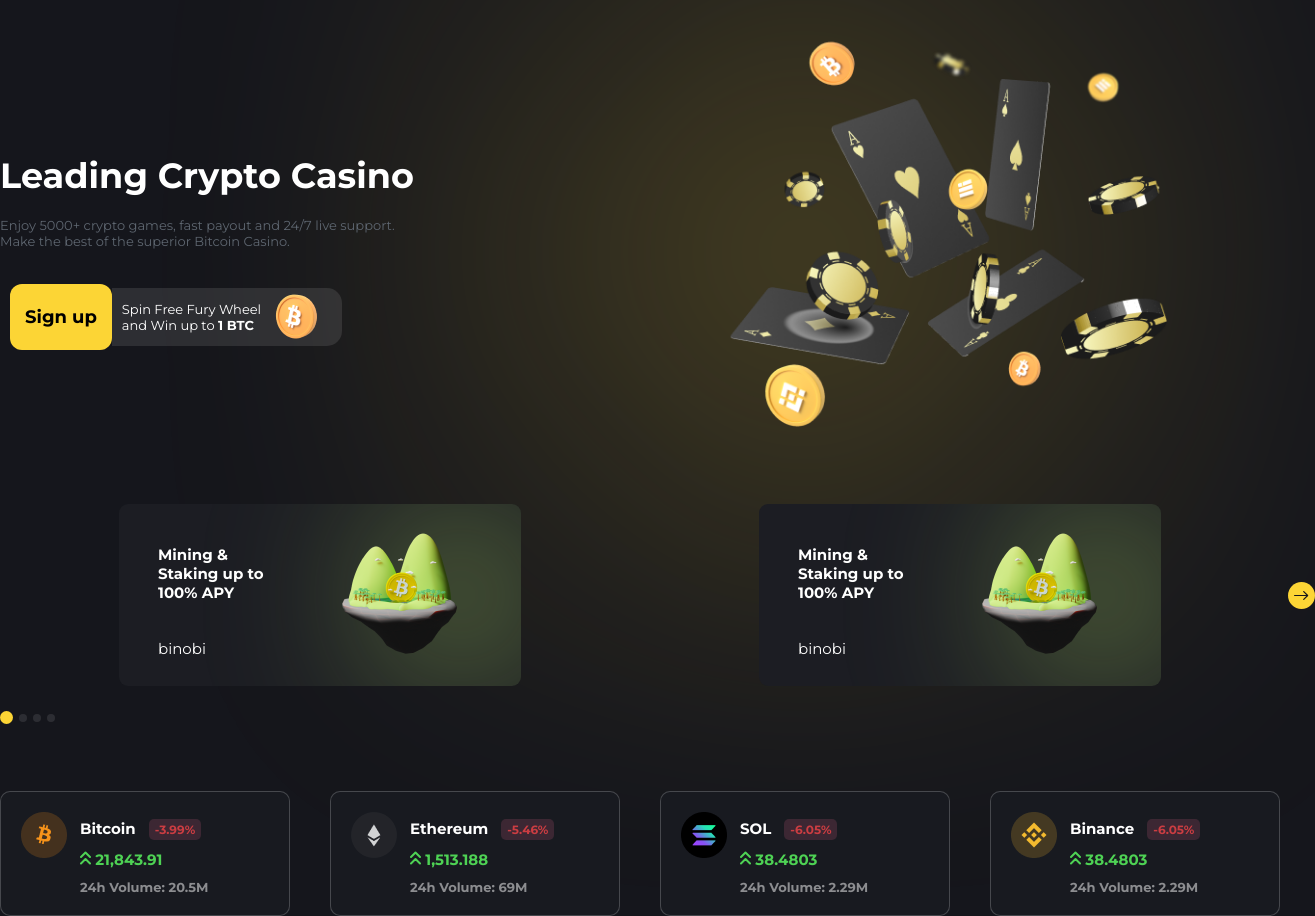
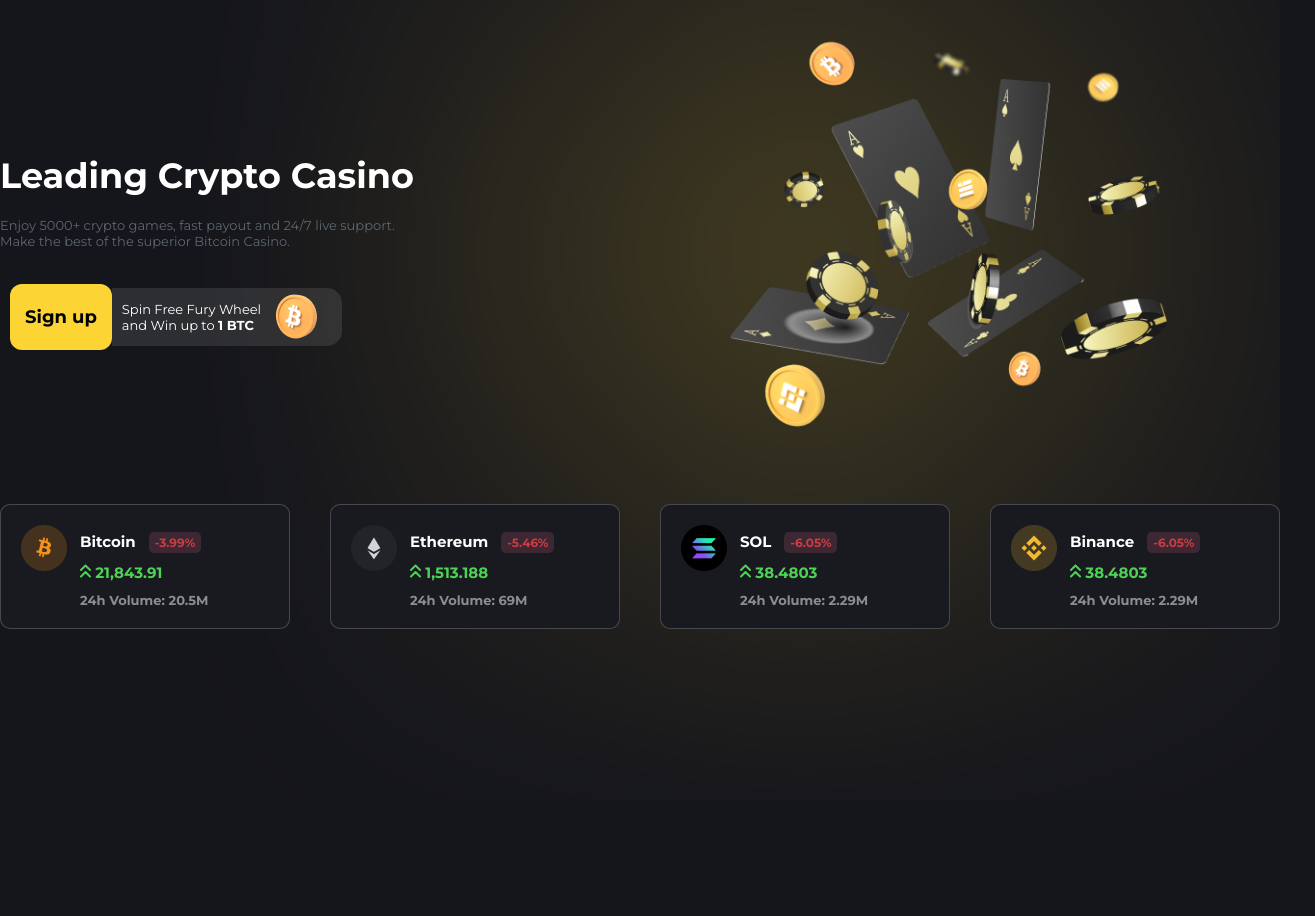
Before and after one commit to dmitro3/casino, a Next.js app: page /home in a window 1280 px wide. Shown: the whole page, 1315 px wide, since content can reach past the window. After the commit the page ends 800 px from the top, so only its background shows below. Built offline with nearby package versions, Linux system fonts and the light colour scheme.

Commit message:
add responsive to slider

```diff
--- a/package.json
+++ b/package.json
@@ -27,6 +27,7 @@
     "react": "18.2.0",
     "react-dom": "18.2.0",
     "react-multi-carousel": "^2.8.2",
+    "react-responsive": "^9.0.0-beta.10",
     "sass": "^1.54.0",
     "swiper": "^8.3.2"
   },
--- a/src/pages/home/components/Slider/Slider.module.scss
+++ b/src/pages/home/components/Slider/Slider.module.scss
@@ -36,6 +36,16 @@
 
       &:hover {
         opacity: .7;
+      }
+    }
+
+    @media(max-width: 1335px) {
+      &Left {
+        left: 0;
+      }
+
+      &Right {
+        right: 0;
       }
     }
   }
--- a/src/pages/home/components/Slider/Slider.tsx
+++ b/src/pages/home/components/Slider/Slider.tsx
@@ -1,6 +1,7 @@
-import React from 'react';
+import React, { useEffect, useState } from 'react';
 import Image from 'next/image';
 import Carousel from 'react-multi-carousel';
+import { useMediaQuery } from 'react-responsive';
 
 import Blur from 'src/components/Blur';
 import bitcoinLake from 'src/assets/images/bitcoin-lake.png';
@@ -41,25 +42,36 @@
   );
 };
 
-const responsive = {
+const SliderContainer = () => {
+  const [responsive, setResponsive] = useState({
     desktop: {
       breakpoint: { max: 3000, min: 1024 },
       items: 3,
       slidesToSlide: 1, // optional, default to 1.
     },
-  tablet: {
-    breakpoint: { max: 1024, min: 464 },
+  });
+  const isTabletOrMobile = useMediaQuery({ query: `(max-width: 1224px)` });
+
+  useEffect(() => {
+    if (isTabletOrMobile) {
+      setResponsive({
+        desktop: {
+          breakpoint: { max: 3000, min: 1024 },
           items: 2,
           slidesToSlide: 1, // optional, default to 1.
         },
-  mobile: {
-    breakpoint: { max: 464, min: 0 },
-    items: 1,
+      });
+    } else {
+      setResponsive({
+        desktop: {
+          breakpoint: { max: 3000, min: 1024 },
+          items: 3,
           slidesToSlide: 1, // optional, default to 1.
         },
-};
+      });
+    }
+  }, [isTabletOrMobile]);
 
-const SliderContainer = () => {
   return (
     <div className={styles.slider}>
       <Carousel
```
Also changed, not shown: 1 other file (tests, documents, lock files or other folders). Lines whose indentation alone changed are shown as unchanged.
